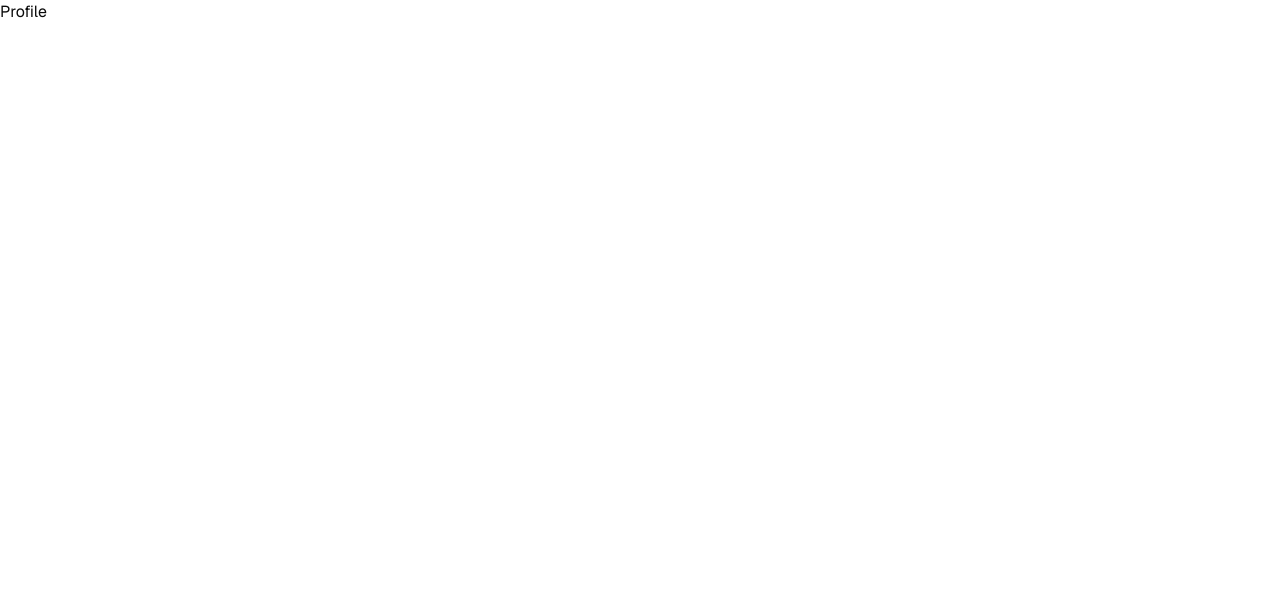
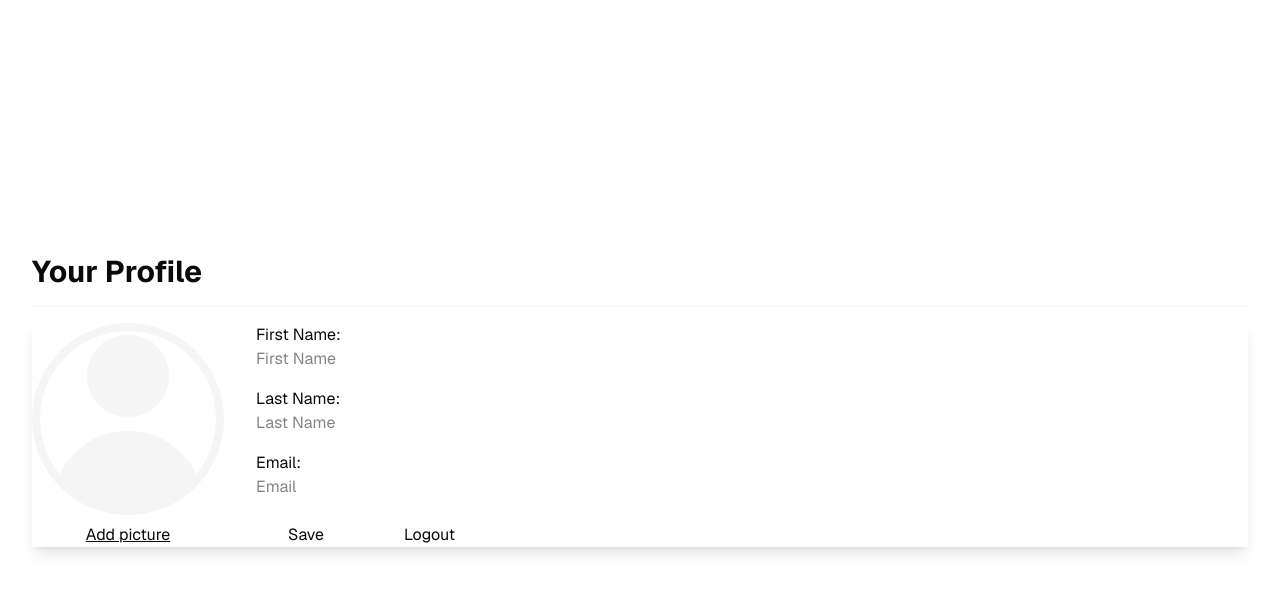
Before and after one commit to 320-Group-Project/inventory-app, a Next.js app in the folder with-supabase-app/: page /profile in a window 1280 px wide. Shown: the top 592 px of the page. Built offline with nearby package versions, Linux system fonts and the light colour scheme.

Commit message:
Added Profile page

```diff
--- a/with-supabase-app/app/profile/page.tsx
+++ b/with-supabase-app/app/profile/page.tsx
@@ -1,5 +1,56 @@
-/**
- * Minimal placeholder for build stability.
- * TODO: Implement actual logic.
- */
-export default function Page() { return <div>Profile</div> }
+export default function ProfilePage() {
+  return (
+    <div className="flex flex-col items-left justify-center gap-4 p-8 bg-base-100 min-h-screen text-base-content">
+
+      {/* Header */}
+      <h1 className="text-3xl font-bold">Your Profile</h1>
+      <hr className="border-t border-secondary" />
+
+      <div className="card-xl bg-base-100 w-full shadow-lg">
+        <div className="card-body items-left text-left">
+          <div className="flex flex-col md:flex-row gap-8 w-full">
+            {/* Avatar */}
+            <div className="flex flex-col items-center flex-shrink-0">
+              <div className="w-48 h-48 rounded-full bg-base-200 border-8 border-secondary flex items-center justify-center overflow-hidden">
+                <svg
+                  viewBox="0 0 24 24"
+                  fill="currentColor"
+                  className="w-full h-full text-secondary translate-y-3 scale-125"
+                  >
+                    <path
+                      fillRule="evenodd"
+                      d="M7.5 6a4.5 4.5 0 119 0 4.5 4.5 0 01-9 0zM3.751 20.105a8.25 8.25 0 0116.498 0 .75.75 0 01-.437.695A18.683 18.683 0 0112 22.5c-2.786 0-5.433-.608-7.812-1.7a.75.75 0 01-.437-.695z"
+                      clipRule="evenodd"
+                    />
+                  </svg>
+              </div>
+              <button
+                type="button"
+                className="underline mt-2 hover:text-secondary bg-transparent border-none cursor-pointer"
+                >
+                Add picture
+              </button>
+            </div>
+            {/* Inputs */}
+            <div className="flex-1 w-full">
+              <h2 className="card-title font-normal">First Name:</h2>
+              <input className="input input-bordered border-secondary/50 focus:border-secondary w-full" placeholder="First Name"/>
+
+              <h2 className="card-title font-normal mt-4">Last Name:</h2>
+              <input className="input input-bordered border-secondary/50 focus:border-secondary w-full" placeholder="Last Name"/>
+
+              <h2 className="card-title font-normal mt-4">Email:</h2>
+              <input type="email" className="input input-bordered border-secondary/50 focus:border-secondary w-full" placeholder="Email"/>
+
+              {/* Save and Logout */}
+              <div className="flex gap-4 mt-6">
+                <button type="button" className="btn btn-secondary text-base-100 px-8">Save</button>
+                <button type="button" className="btn btn-secondary text-base-100 px-8">Logout</button>
+              </div>
+            </div>
+          </div>
+        </div>
+      </div>
+    </div>
+  );
+}
--- a/with-supabase-app/postcss.config.mjs
+++ b/with-supabase-app/postcss.config.mjs
@@ -1,7 +1,9 @@
 /** @type {import('postcss-load-config').Config} */
 const config = {
   plugins: {
-    '@tailwindcss/postcss': {},
+    "@tailwindcss/postcss": {},
+    tailwindcss: {},
+    autoprefixer: {},
   },
 };
 
```
